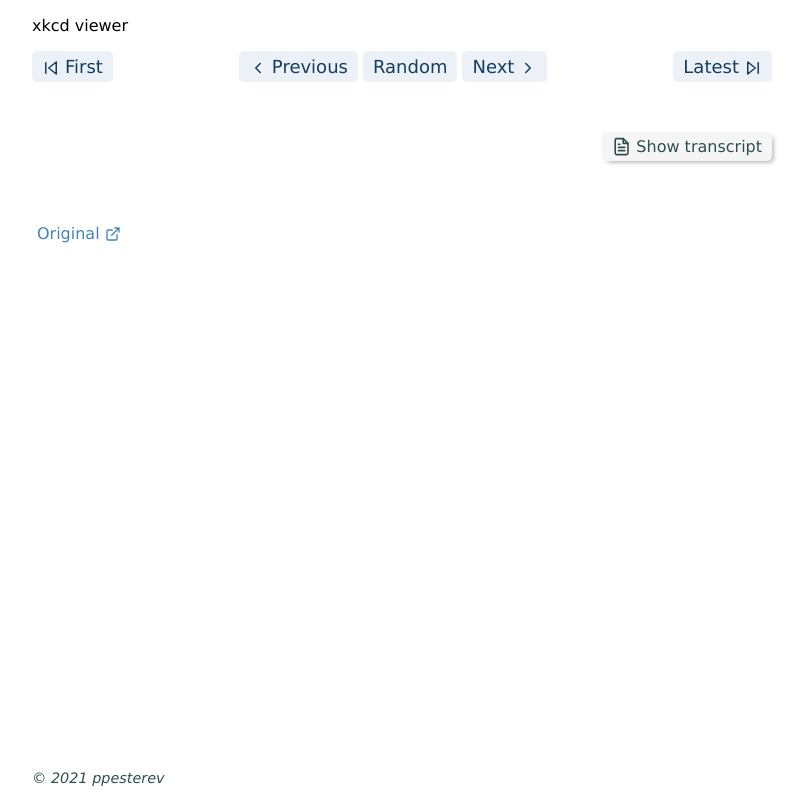
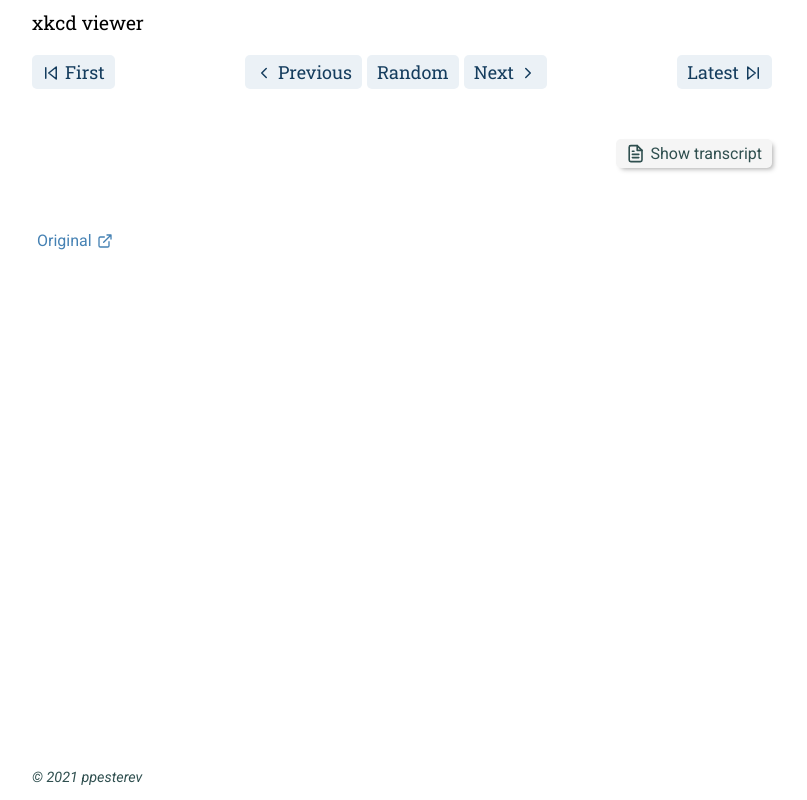
Before and after one commit to watzerfeiss/xkcd-viewer, a website built with Parcel: page src/index.html in a window 1280 px wide. Shown: the whole page, without its empty margins (238-1045 px from the left). Built offline with nearby package versions, Linux system fonts and the light colour scheme; no server answers.

Commit message:
add external fonts

```diff
--- a/src/css/blocks/navigation.css
+++ b/src/css/blocks/navigation.css
@@ -12,6 +12,7 @@
 
   padding: 5px 10px;
 
+  font-family: "Roboto Slab", serif;
   font-size: 18px;
   color: rgb(21, 61, 94);
   text-decoration: none;
--- a/src/css/blocks/site-header.css
+++ b/src/css/blocks/site-header.css
@@ -1,3 +1,12 @@
 .site-header {
   margin-bottom: 50px;
+
+  padding-top: 10px;
 }
+
+.site-header__title {
+  margin: 0 0 20px 0;
+
+  font-family: "Roboto Slab", serif;
+  font-size: 1.2em;
+}
--- a/src/css/blocks/strip-header.css
+++ b/src/css/blocks/strip-header.css
@@ -10,6 +10,7 @@
 .strip-header__title {
   grid-area: title;
 
+  font-family: "Roboto Slab", serif;
   font-size: 1.5em;
   font-weight: 400;
 }
--- a/src/css/global/global.css
+++ b/src/css/global/global.css
@@ -9,7 +9,7 @@ body {
   padding: 0 10px;
 
   font-size: 16px;
-  font-family: "Verdana", sans-serif;
+  font-family: "Roboto", "Verdana", sans-serif;
 }
 
 .visually-hidden {
```
